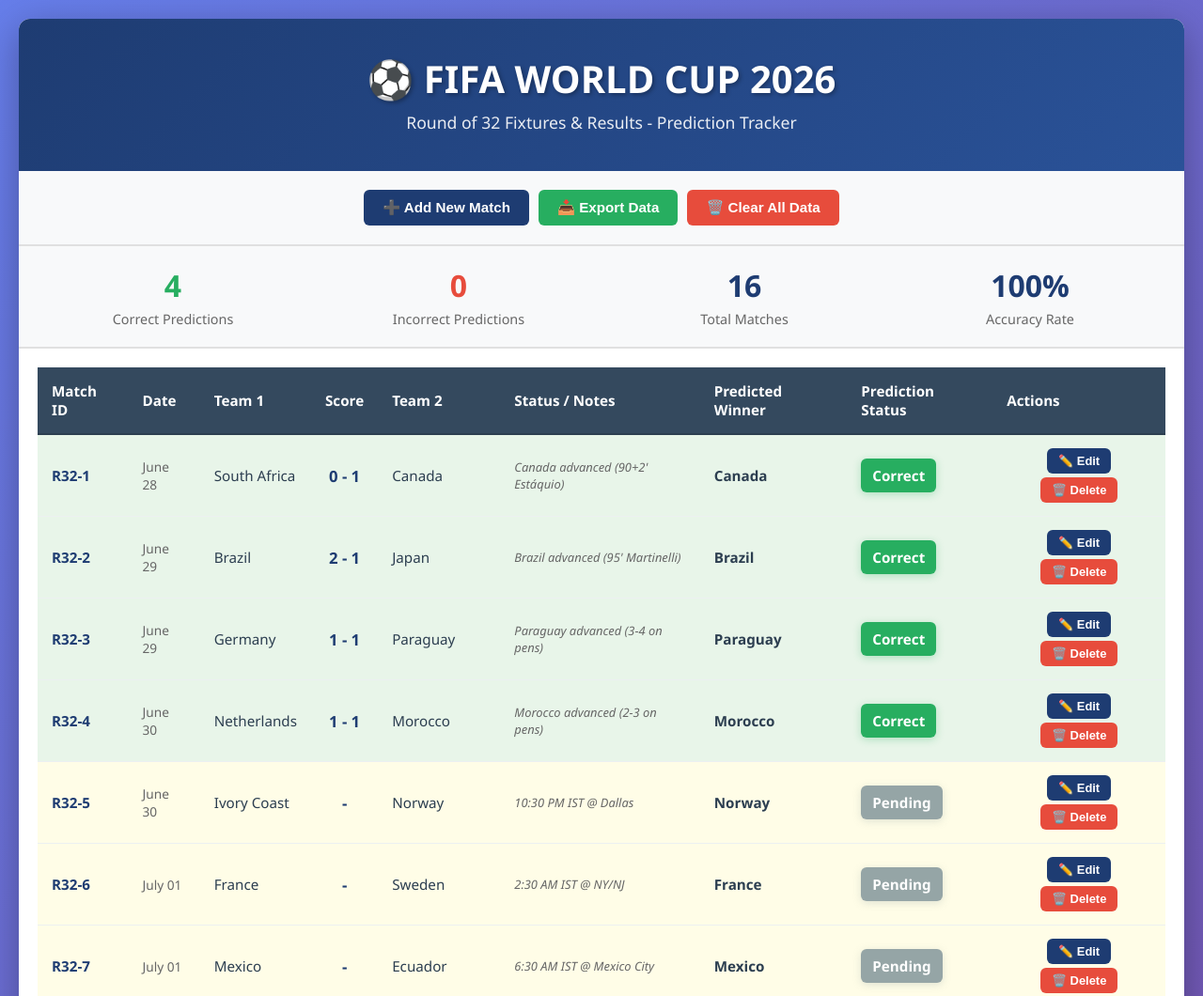
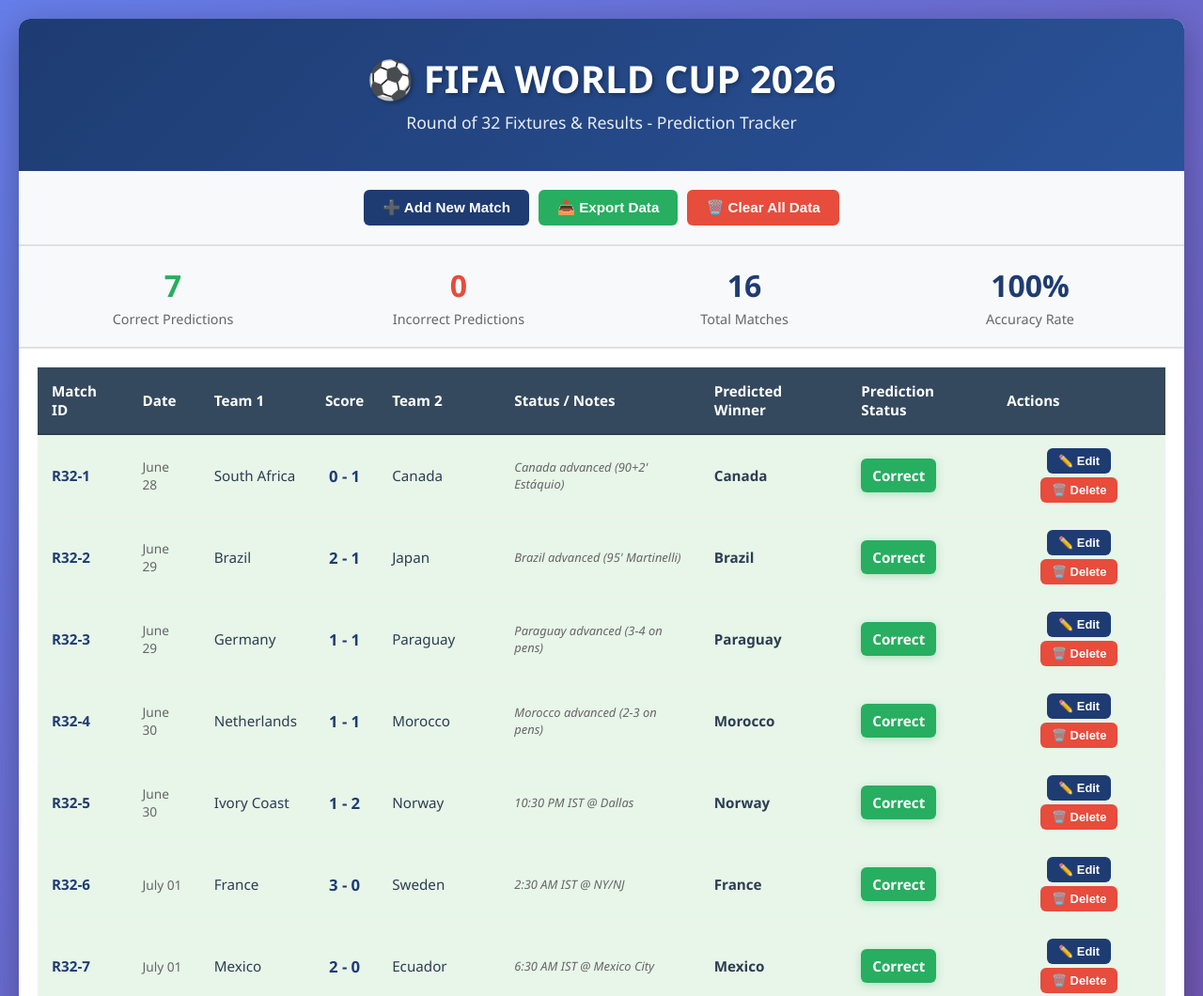
Before and after one commit to mukutdas102/mukut, a plain HTML site: page index.html in a window 1280 px wide. Shown: the top 1060 px of the page at 94% size. Drawn offline with Linux system fonts and the light colour scheme.

Commit message:
Update scores and results for R32 matches

```diff
--- a/index.html
+++ b/index.html
@@ -703,9 +703,9 @@
             { id: 'R32-2', date: 'June 29', team1: 'Brazil', score1: 2, score2: 1, team2: 'Japan', status: 'Brazil advanced (95\' Martinelli)', prediction: 'Brazil', result: 'correct', completed: true },
             { id: 'R32-3', date: 'June 29', team1: 'Germany', score1: 1, score2: 1, team2: 'Paraguay', status: 'Paraguay advanced (3-4 on pens)', prediction: 'Paraguay', result: 'correct', completed: true },
             { id: 'R32-4', date: 'June 30', team1: 'Netherlands', score1: 1, score2: 1, team2: 'Morocco', status: 'Morocco advanced (2-3 on pens)', prediction: 'Morocco', result: 'correct', completed: true },
-            { id: 'R32-5', date: 'June 30', team1: 'Ivory Coast', score1: '', score2: '', team2: 'Norway', status: '10:30 PM IST @ Dallas', prediction: 'Norway', result: 'pending', completed: false },
-            { id: 'R32-6', date: 'July 01', team1: 'France', score1: '', score2: '', team2: 'Sweden', status: '2:30 AM IST @ NY/NJ', prediction: 'France', result: 'pending', completed: false },
-            { id: 'R32-7', date: 'July 01', team1: 'Mexico', score1: '', score2: '', team2: 'Ecuador', status: '6:30 AM IST @ Mexico City', prediction: 'Mexico', result: 'pending', completed: false },
+            { id: 'R32-5', date: 'June 30', team1: 'Ivory Coast', score1: 1, score2: 2, team2: 'Norway', status: '10:30 PM IST @ Dallas', prediction: 'Norway', result: 'correct', completed: true },
+            { id: 'R32-6', date: 'July 01', team1: 'France', score1: 3, score2: 0, team2: 'Sweden', status: '2:30 AM IST @ NY/NJ', prediction: 'France', result: 'correct', completed: true },
+            { id: 'R32-7', date: 'July 01', team1: 'Mexico', score1: 2, score2: 0, team2: 'Ecuador', status: '6:30 AM IST @ Mexico City', prediction: 'Mexico', result: 'correct', completed: true },
             { id: 'R32-8', date: 'July 01', team1: 'England', score1: '', score2: '', team2: 'DR Congo', status: '9:30 PM IST @ Atlanta', prediction: 'England', result: 'pending', completed: false },
             { id: 'R32-9', date: 'July 02', team1: 'Belgium', score1: '', score2: '', team2: 'Senegal', status: '1:30 AM IST @ Seattle', prediction: 'Belgium', result: 'pending', completed: false },
             { id: 'R32-10', date: 'July 02', team1: 'USA', score1: '', score2: '', team2: 'Bosnia & Herz.', status: '5:30 AM IST @ San Francisco', prediction: 'USA', result: 'pending', completed: false },
```
